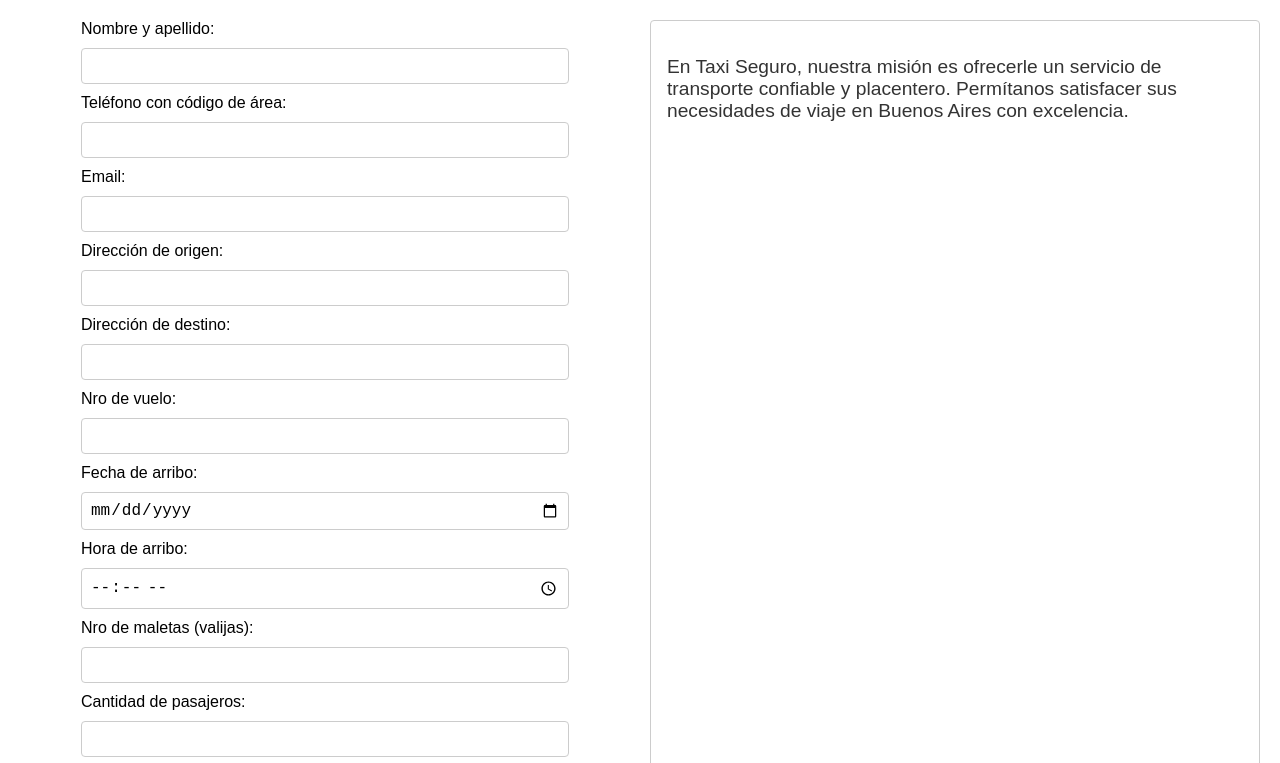
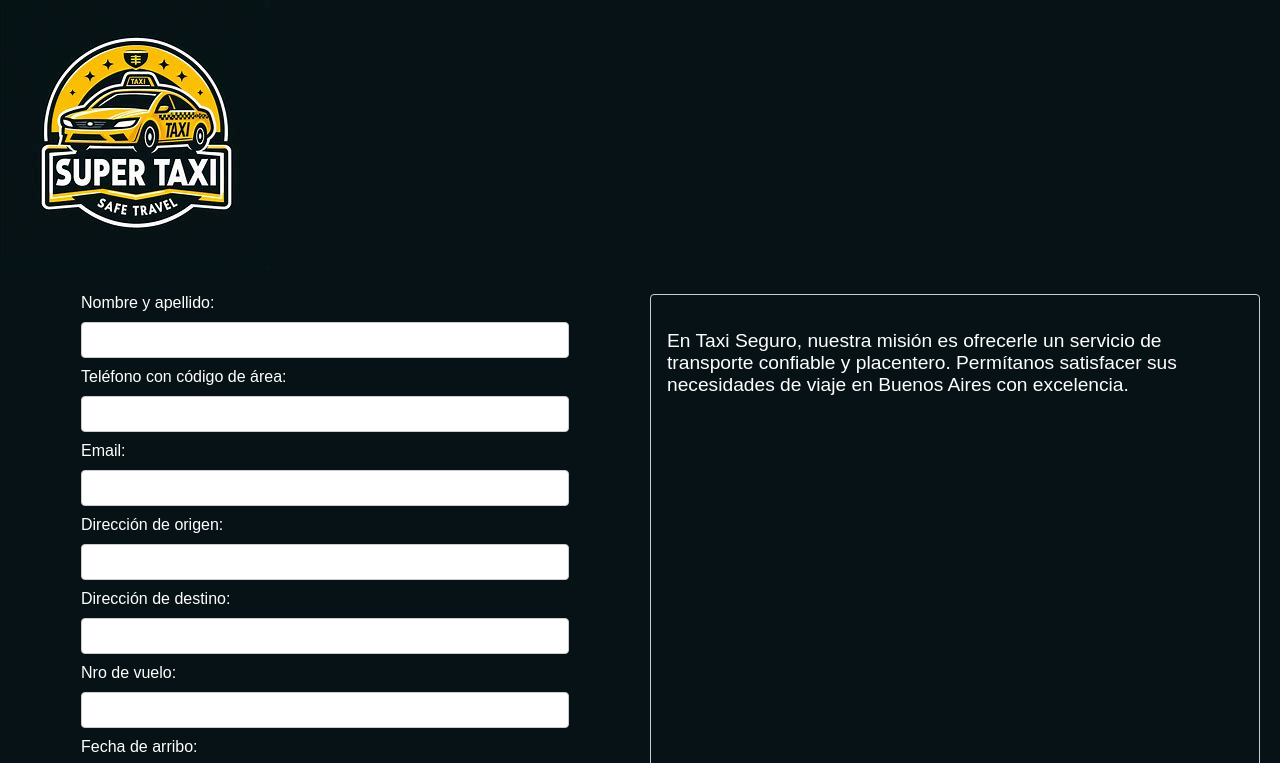
Before and after one commit to Siuss/Prueba, a plain HTML site: page index.html in a window 1280 px wide. Shown: the top 763 px of the page. Drawn offline with Linux system fonts and the light colour scheme.

Commit message:
agrego logo y cambio fondo a negro + font a blanco

```diff
--- a/css/style.css
+++ b/css/style.css
@@ -2,6 +2,8 @@
     font-family: Arial, sans-serif;
     margin: 0;
     padding: 0;
+    color:white;
+    background-color: #071216;
 }
 
 #booking_section {
@@ -46,5 +48,5 @@
 }
 
 #info_container p {
-    color: #333;
+    color:white;
 }
--- a/index.html
+++ b/index.html
@@ -10,6 +10,7 @@
 
 <body>
     <header>
+        <a href="/"><img src="img/logo.jpg" alt="logo"></a>
         <nav></nav>
     </header>
     <main>
```
Also changed, not shown: img/logo.jpg (added).
